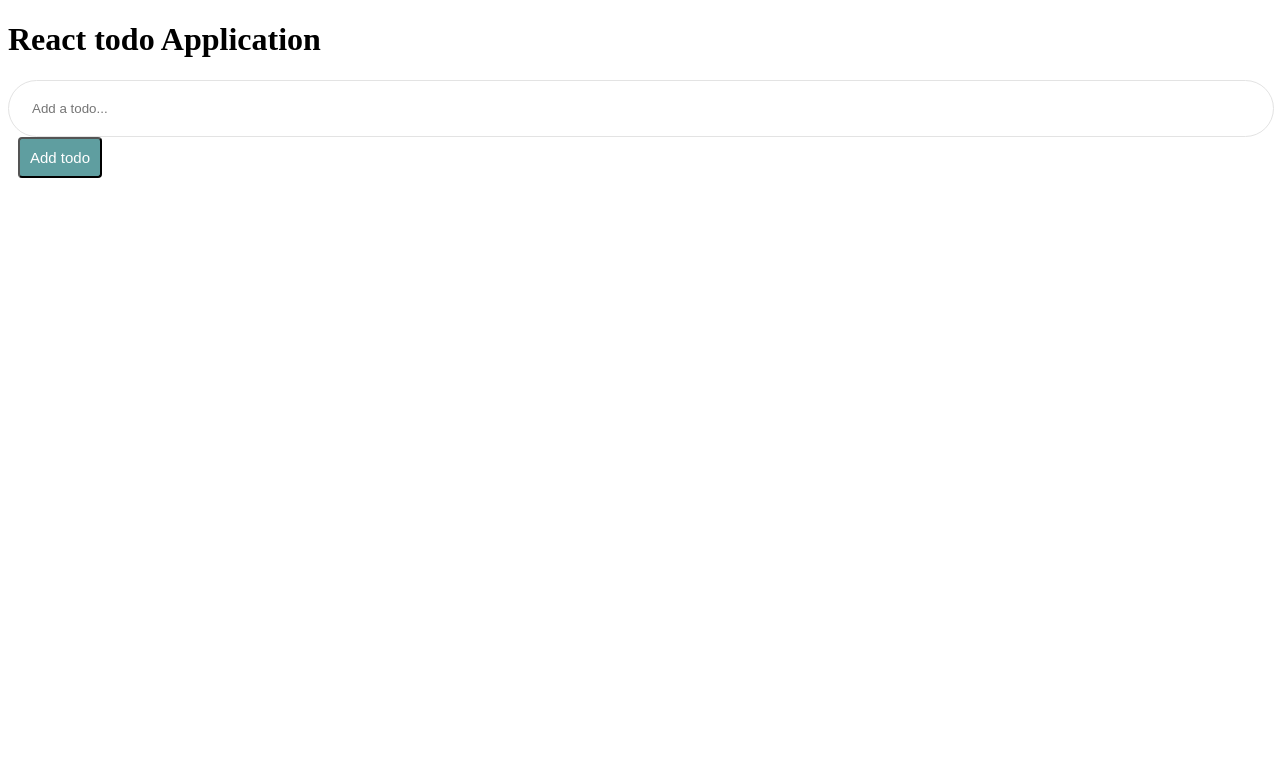
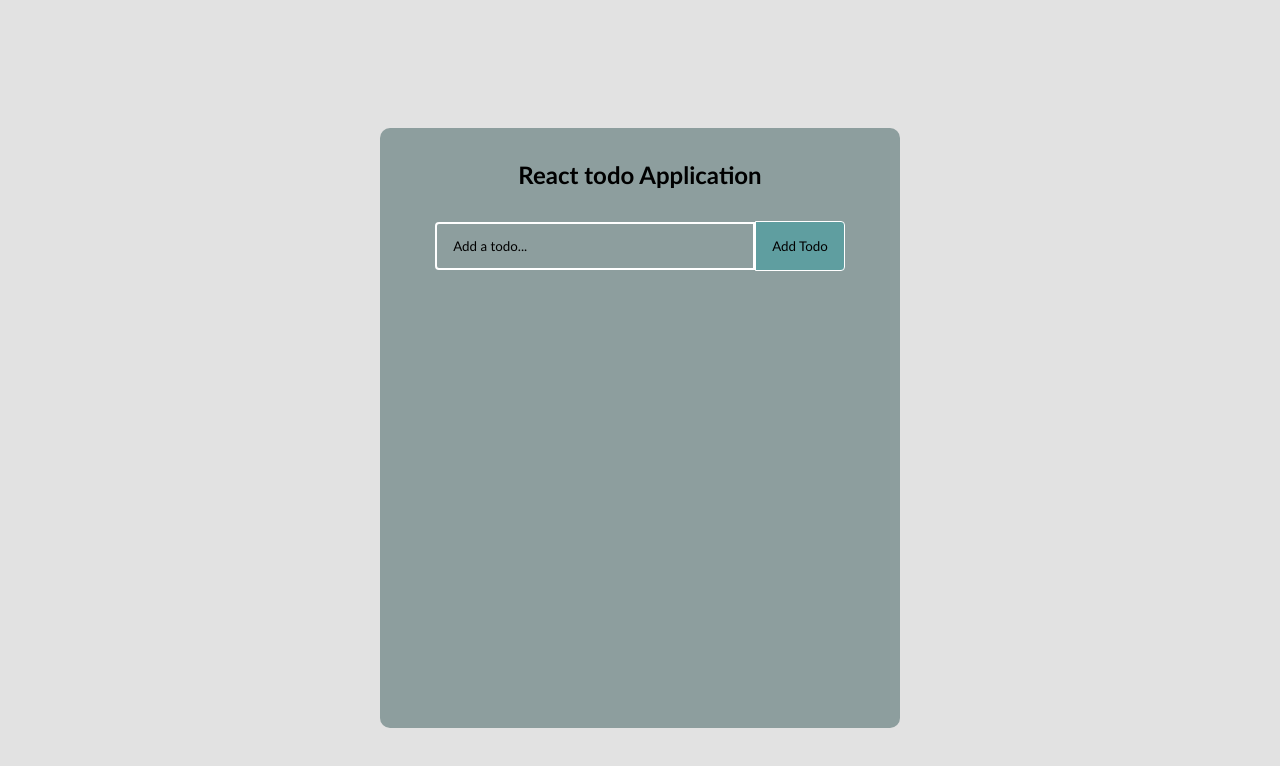
Before and after one commit to ashok148/react-todo-app, a React (Create React App) app: page / in a window 1280 px wide. Shown: the top 766 px of the page. Built offline with nearby package versions, Linux system fonts and the light colour scheme.

Commit message:
Update App.css

```diff
--- a/src/App.css
+++ b/src/App.css
@@ -1,44 +1,120 @@
-*{
-  outline:none;
-}
-.app {
-  padding: 30px;
-  height: 100vh;
+* {
+  box-sizing: border-box;
+  margin: 0;
+  padding: 0;
+  font-family: 'Trebuchet MS', 'Lucida Sans Unicode', 'Lucida Grande',
+    'Lucida Sans', Arial, sans-serif;
 }
 
-button {
-  padding: 10px;
-  border-radius: 4px;
-  margin-left: 10px;
-  font-size: 15px;
-  background: cadetblue;
-  color: white;
+body {
+  background: #e2e2e2;
+}
+.todo-app {
+  display: flex;
+  flex-direction: column;
+  justify-content: start;
+  width: 520px;
+  min-height: 600px;
+  background: rgb(141, 158, 158);
+  text-align: center;
+  margin: 128px auto;
+  border-radius: 10px;
+  padding-bottom: 32px;
 }
 
-.todo-list {
-  border-radius: 4px;
-  max-width: 500px;
-  margin: 0 auto;
-  border: 1px solid #e3e3e3;
-  padding: 15px 10px 30px;
+h1 {
+  margin: 32px 0;
+  color: black;
+  font-size: 24px;
 }
 
-.todo {
-  background: #fff;
-  padding: 20px 10px;
-  font-size: 12px;
-  margin-bottom: 6px;
-  border-radius: 3px;
+.complete {
+  text-decoration: line-through;
+  opacity: 0.4;
+}
+
+.todo-form {
+  margin-bottom: 32px;
+}
+
+.todo-input {
+  padding: 14px 32px 14px 16px;
+  border-radius: 4px 0 0 4px;
+  border: 2px solid white;
+  outline: none;
+  width: 320px;
+  background: transparent;
+  color: black;
+}
+
+.todo-input::placeholder {
+  color: black;
+}
+
+.todo-button {
+  padding: 16px;
+  border: none;
+  border-radius: 0 4px 4px 0;
+  cursor: pointer;
+  outline: none;
+  border: 1px solid white;
+  background:cadetblue;
+  color:  black;
+  text-transform: capitalize;
+}
+
+.todo-input.edit {
+  border: 2px solid white;
+}
+
+.todo-button.edit {
+  background:cadetblue;
+  padding: 16px 22px;
+}
+
+.todo-container {
+  display: flex;
+  flex-direction: row;
+  position: relative;
+}
+
+.todo-row {
+  display: flex;
+  justify-content: space-between;
+  align-items: center;
+  margin: 4px auto;
+  color: black;
+  background: white;
+
+  padding: 16px;
+  border-radius: 5px;
+  width: 90%;
+}
+
+.todo-row:nth-child(4n + 1) {
+  background: white;
+}
+
+.todo-row:nth-child(4n + 2) {
+  background:white;
+}
+
+.todo-row:nth-child(4n + 3) {
+  background:white;
+}
+
+.icons {
   display: flex;
   align-items: center;
-  justify-content: space-between;
-  border-bottom: 1px solid #e2e2e2;
+  font-size: 24px;
+  cursor: pointer;
 }
 
-form input {
-  width: 100%;
-  padding: 20px 0px;
-  border-radius: 50px;
-  border: 1px solid #e3e3e3;
-  text-indent: 23px;
+.delete-icon {
+  margin-right: 5px;
+  color:  black;
 }
+
+.edit-icon {
+  color: black;
+}
```
